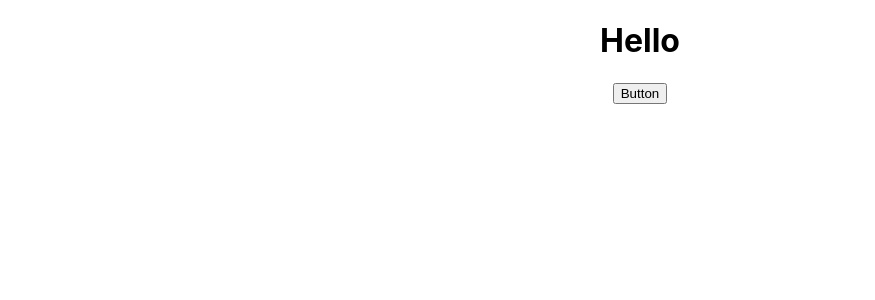
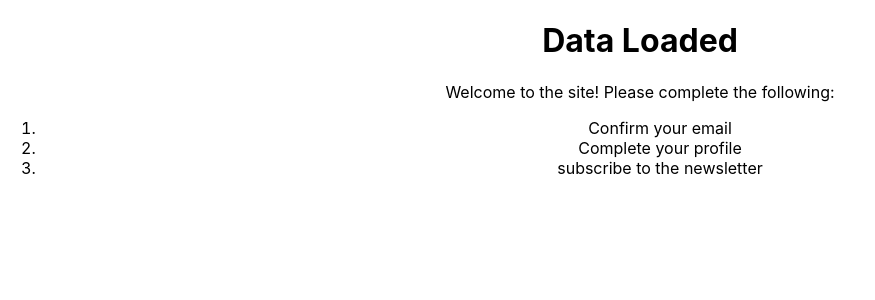
Before and after one commit to 2ndborn/react-lesson, a React (Create React App) app in the folder my-app/: page / in a window 1280 px wide. Shown: the top 300 px of the page, without its empty margins (0-875 px from the left). Built offline with nearby package versions, Linux system fonts and the light colour scheme.

Commit message:
Conditional rendering

```diff
--- a/my-app/src/App.js
+++ b/my-app/src/App.js
@@ -1,13 +1,10 @@
 import './App.css';
-import EventBinding from './components/EventBinding';
-import FunctionalGreeting from './components/FunctionalGreeting';
-import FunctionalGreetingWithProps from './components/FunctionalGreetingWithProps';
-import StatefulGreeting from './components/StatefulGreeting';
+import ConditionalRenderClass from './components/ConditionalRenderClass';
 
 function App() {
   return (
     <div className="App">
-      <EventBinding />
+      <ConditionalRenderClass />
     </div>
   );
 }
--- /dev/null
+++ b/my-app/src/components/ConditionalRenderClass.js
@@ -0,0 +1,31 @@
+import React, { Component } from 'react'
+
+export class ConditionalRenderClass extends Component {
+    constructor(props) {
+      super(props)
+
+      this.state = {
+         isLoaded: true,
+         isLoggedIn: true,
+      }
+    }
+  render() {
+    return (
+      <div>
+        <h1>{this.state.isLoaded ? "Data Loaded" : "Loading..."}</h1>
+        {this.state.isLoggedIn ? (
+            <div>
+                <p>Welcome to the site! Please complete the following:</p>
+                <ol>
+                    <li>Confirm your email</li>
+                    <li>Complete your profile</li>
+                    <li>subscribe to the newsletter</li>
+                </ol>
+            </div>
+        ) : (<p>Please sign up</p>)}
+      </div>
+    )
+  }
+}
+
+export default ConditionalRenderClass
```
